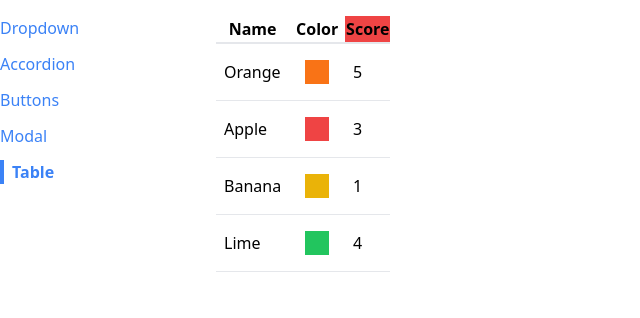
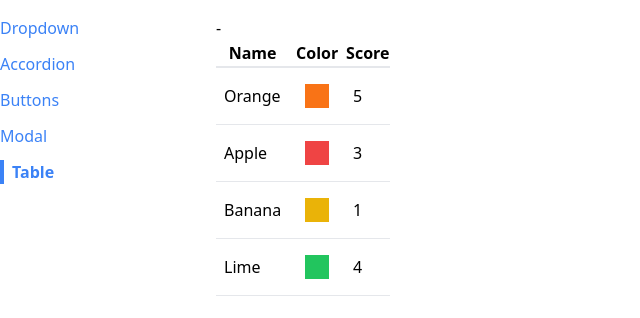
Before and after one commit to Chana023/react-tutorial, a React (Create React App) app in the folder comps/: page /table in a window 1280 px wide. Shown: the top 318 px of the page, without its empty margins (0-640 px from the left). Built offline with nearby package versions, Linux system fonts and the light colour scheme.

Commit message:
Completed most of table sorting

```diff
--- /dev/null
+++ b/comps/src/components/SortableTable.js
@@ -0,0 +1,65 @@
+import Table from "./Table";
+import { useState } from "react";
+
+function SortableTable(props) {
+    const [ sortOrder, setSortOrder ] = useState(null);
+    const [ sortBy, setSortBy ] = useState(null);
+    const { config, data }  = props;
+
+    const handleClick = (label) => {
+        if  ( sortOrder === null) {
+            setSortOrder('asc');
+            setSortBy(label)
+        } else if (sortOrder === 'asc') {
+            setSortOrder('desc');
+            setSortBy(label)
+        } else if (sortOrder === 'desc') {
+            setSortOrder(null);
+            setSortBy(null)
+        }
+
+    };
+
+    const updatedConfig = config.map((column) => {
+        if (!column.sortValue) {
+            return column
+        }
+
+        return {
+            ...column,
+            header: () => <th onClick={() => handleClick(column.label)}>
+
+                {column.label}
+                </th>
+        };
+    });
+
+    let sortedData = data;
+    if (sortOrder && sortBy) {
+        const { sortValue } = config.find(column => column.label === sortBy);
+        sortedData = [...data].sort((a,b) => {
+            const valueA = sortValue(a);
+            const valueB = sortValue(b);
+
+            const reverseOrder = sortOrder === 'asc' ? 1 : -1;
+
+            if (typeof valueA === 'string') {
+                return valueA.localeCompare(valueB) * reverseOrder;
+            }
+             else {
+                return (valueA - valueB ) * reverseOrder;
+             }
+
+
+        });
+    }
+
+    return (
+        <div>
+            {sortOrder} - {sortBy}
+            <Table {...props} config={updatedConfig} data = {sortedData}/>
+        </div>
+    )
+}
+
+export default SortableTable;
--- a/comps/src/components/Table.js
+++ b/comps/src/components/Table.js
@@ -1,13 +1,16 @@
+import { Fragment } from "react";
+
 function Table({ data, config, keyFn }) {
     const renderHeaders = config.map((column) => {
         if (column.header) {
-            return column.header()
+            return <Fragment key={column.label}>{column.header()}</Fragment>;
         }
 
         return (
             <th key={column.label}>{column.label}</th>
         )
     });
+
 
     const renderedRows = data.map((rowData) => {
 
--- a/comps/src/pages/TablePage.js
+++ b/comps/src/pages/TablePage.js
@@ -1,4 +1,5 @@
-import Table from "../components/Table";
+// import Table from "../components/Table";
+import SortableTable from "../components/SortableTable";
 
 function TablePage() {
     const data = [
@@ -12,6 +13,7 @@
         {
             label: 'Name',
             render: (fruit) => fruit.name,
+            sortValue: (fruit) => fruit.name,
         },
         {
             label: 'Color',
@@ -20,7 +22,7 @@
         {
             label: 'Score',
             render: (fruit) => fruit.score,
-            header: () => <th className="bg-red-500">Score</th>,
+            sortValue: (fruit) => fruit.score,
         },
     ];
 
@@ -30,7 +32,7 @@
 
 
     return (<div>
-        <Table data={data} config={config} keyFn={keyFn}/>
+        <SortableTable data={data} config={config} keyFn={keyFn}/>
     </div> );
 }
 
```
